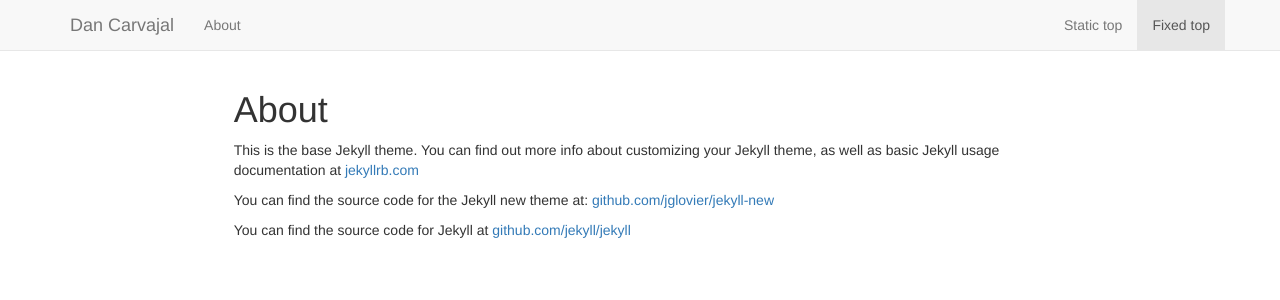
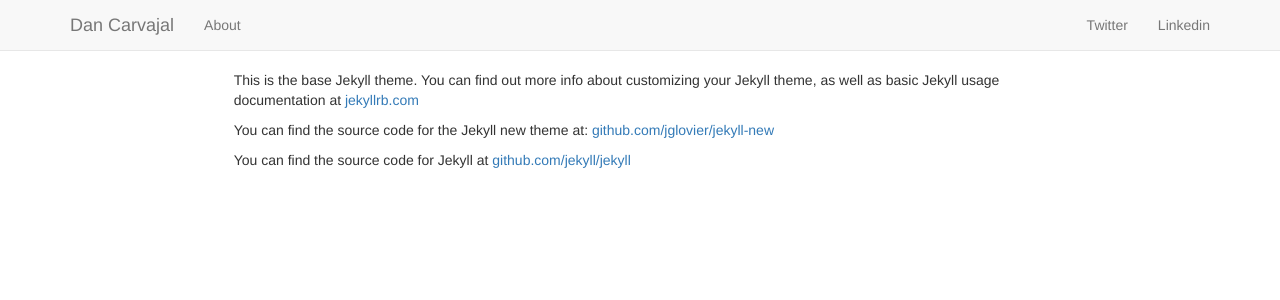
Before and after one commit to DanCarvajal/dancarvajal.github.io, a Jekyll site: the page built from about.md, in a window 1280 px wide. Shown: the top 300 px of the page. Built offline with Jekyll 4.4.1, drawn with Linux system fonts in a browser that asks for light colours; nearby versions of some CDN libraries; library files that are not in the unit come from our copies.

Commit message:
messing with menu bar

```diff
--- a/_includes/header.html
+++ b/_includes/header.html
@@ -13,14 +13,12 @@
         </div>
         <div id="navbar" class="navbar-collapse collapse">
           <ul class="nav navbar-nav">
-            <li><a href="#about">About</a></li>
-            <li class="dropdown">
-            </li>
+            <li><a href="dancarvajal.github.io/about">About</a></li>
           </ul>
           <ul class="nav navbar-nav navbar-right">
-            <li><a href="../navbar/"><i class="fa fa-github"></i></a></li>
-            <li><a href="../navbar-static-top/">Static top</a></li>
-            <li class="active"><a href="./">Fixed top <span class="sr-only">(current)</span></a></li>
+            <li><a href=""><i class="fa fa-github"></i></a></li>
+            <li><a href="">Twitter</a></li>
+            <li><a href="">Linkedin</a></li>
           </ul>
         </div><!--/.nav-collapse -->
       </div>
```
Also changed, not shown: about.md (+1 -1 lines).
